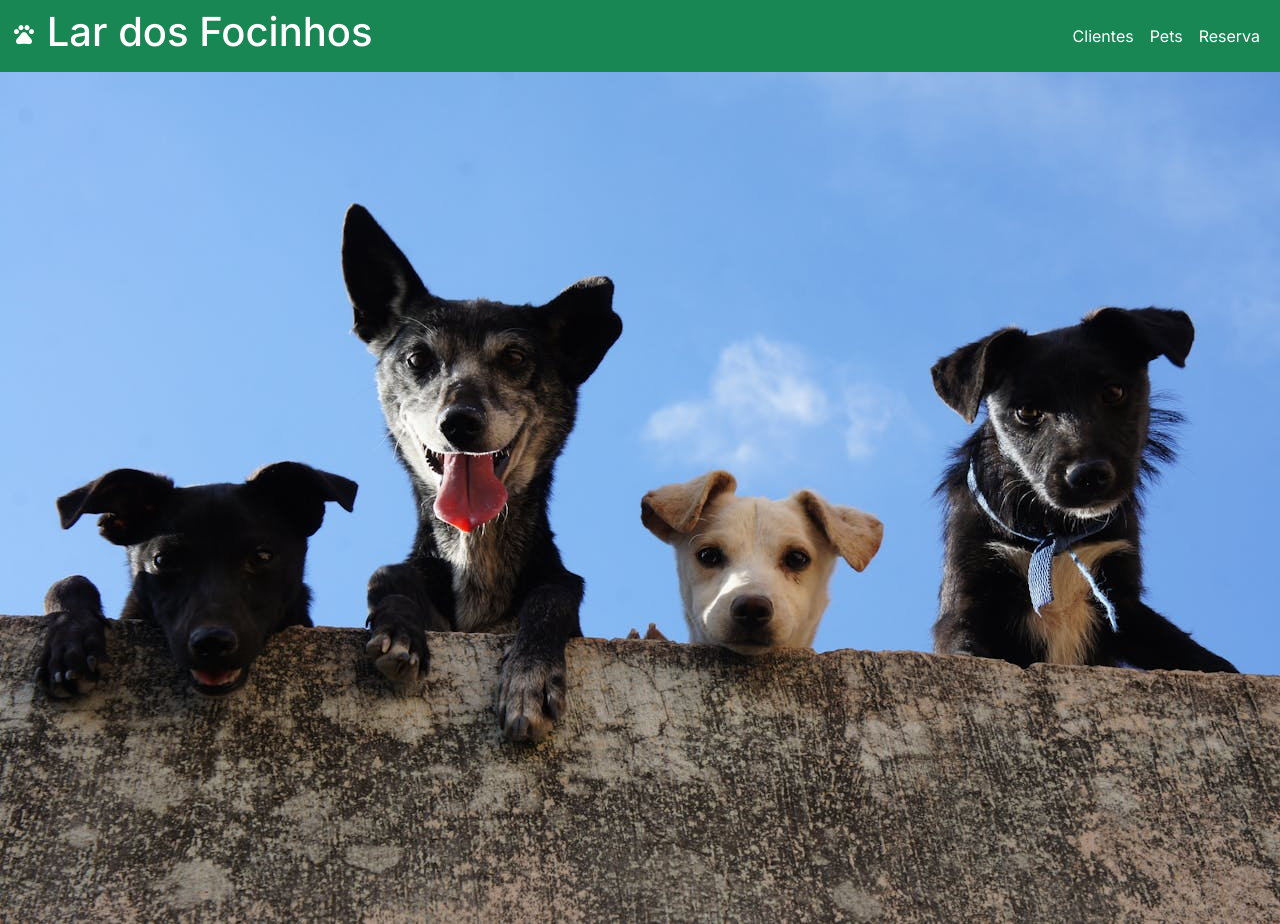
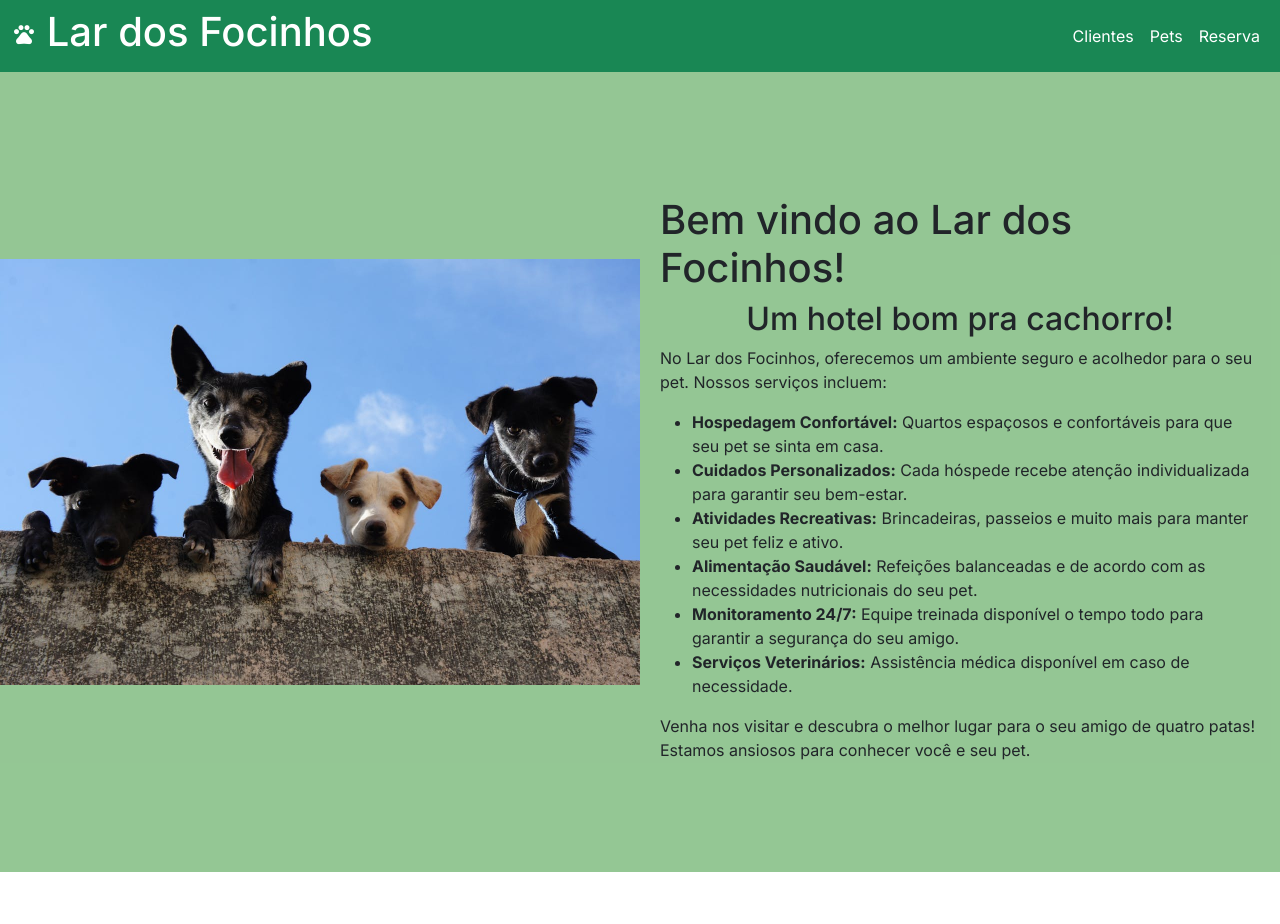
Before and after one commit to flaviare1s/lar-dos-focinhos-front, a React (Vite) app: page / in a window 1280 px wide. After the commit the page ends 872 px from the top, so only its background shows below. Built offline with nearby package versions, Linux system fonts and the light colour scheme.

Commit message:
Estilização da home

```diff
--- /dev/null
+++ b/src/pages/Home.css
@@ -0,0 +1,31 @@
+.home {
+  background: rgba(104, 175, 104, 0.707);
+  display: grid;
+  grid-template-columns: 1fr;
+  width: 100%;
+  margin: auto;
+}
+.content {
+  display: flex;
+  flex-direction: column;
+  justify-content: center;
+  align-items: center;
+  margin-top: 30px;
+  padding: 0 20px;
+}
+
+.banner {
+  width: 100%;
+}
+
+.banner-img {
+  width: 100%;
+}
+
+@media (min-width: 900px) {
+  .home {
+    grid-template-columns: 1fr 1fr;
+    height: 100vh;
+    align-items: center;
+  }
+}
--- a/src/pages/Home.jsx
+++ b/src/pages/Home.jsx
@@ -1,13 +1,28 @@
-import banner from '../assets/images/banner.jpg'
+import banner from '../assets/images/banner.jpg';
+import '../pages/Home.css';
 
 const Home = () => {
   return (
-    <main>
-      <picture>
-        <img src={banner} alt="banner" />
+    <main className='home'>
+      <picture className="banner">
+        <img className="banner-img" src={banner} alt="banner" />
       </picture>
+      <div className='content'>
+        <h1>Bem vindo ao Lar dos Focinhos!</h1>
+        <h2>Um hotel bom pra cachorro!</h2>
+        <p>No Lar dos Focinhos, oferecemos um ambiente seguro e acolhedor para o seu pet. Nossos serviços incluem:</p>
+        <ul>
+          <li><strong>Hospedagem Confortável:</strong> Quartos espaçosos e confortáveis para que seu pet se sinta em casa.</li>
+          <li><strong>Cuidados Personalizados:</strong> Cada hóspede recebe atenção individualizada para garantir seu bem-estar.</li>
+          <li><strong>Atividades Recreativas:</strong> Brincadeiras, passeios e muito mais para manter seu pet feliz e ativo.</li>
+          <li><strong>Alimentação Saudável:</strong> Refeições balanceadas e de acordo com as necessidades nutricionais do seu pet.</li>
+          <li><strong>Monitoramento 24/7:</strong> Equipe treinada disponível o tempo todo para garantir a segurança do seu amigo.</li>
+          <li><strong>Serviços Veterinários:</strong> Assistência médica disponível em caso de necessidade.</li>
+        </ul>
+        <p>Venha nos visitar e descubra o melhor lugar para o seu amigo de quatro patas! Estamos ansiosos para conhecer você e seu pet.</p>
+      </div>
     </main>
-  )
+  );
 }
 
-export default Home
+export default Home;
```
Also changed, not shown: src/App.css (deleted).
